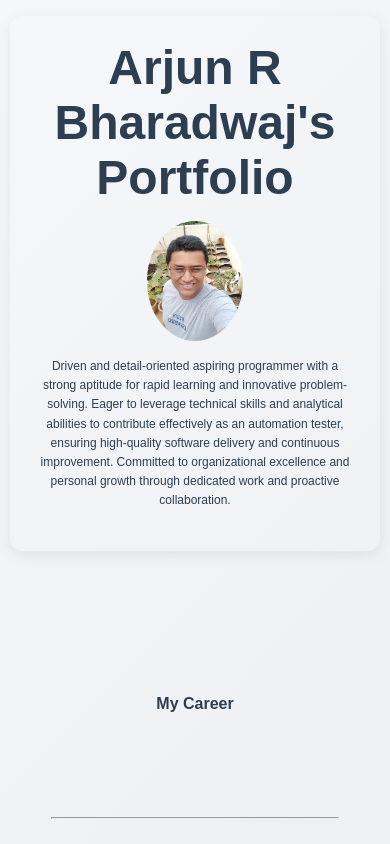
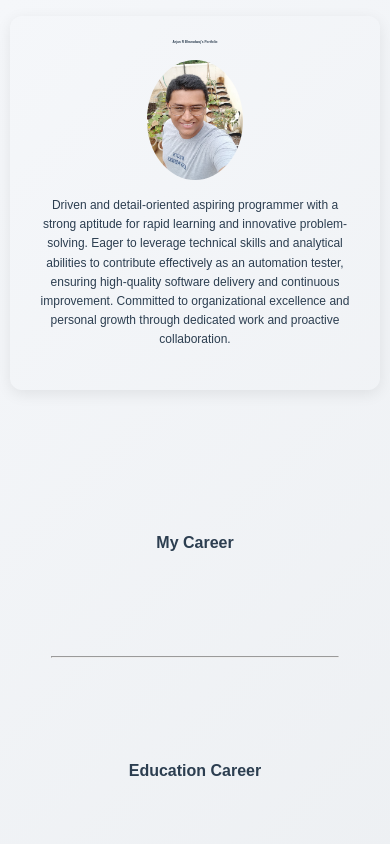
Before and after one commit to barjun25/MyAngProfile, an Angular app: page / in a window 390 px wide. Shown: the top 844 px of the page. Built offline with nearby package versions, Linux system fonts and the light colour scheme.

Commit message:
Update header.component.css

```diff
--- a/src/app/header/header.component.css
+++ b/src/app/header/header.component.css
@@ -92,7 +92,7 @@ header {
 
 @media (max-width: 500px) {
     h1 {
-        font-size: 3rem;
+        font-size: 0.2rem;
     }
 
     img {
```
